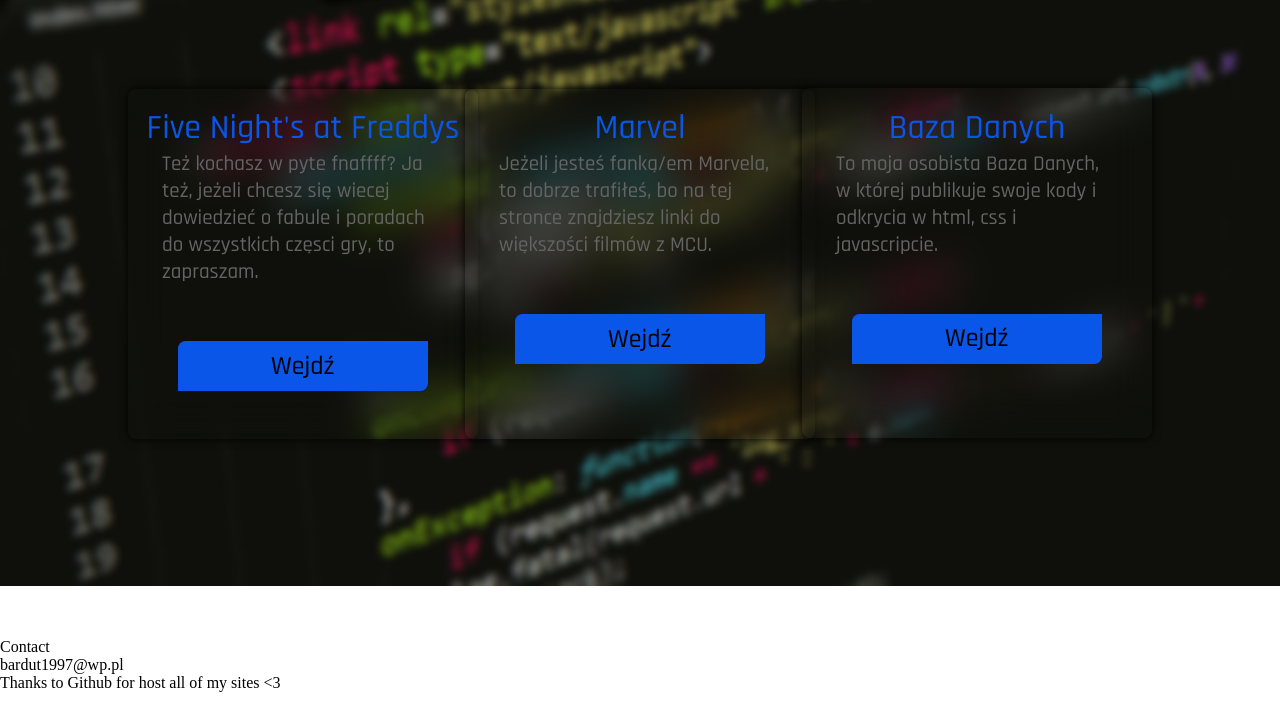
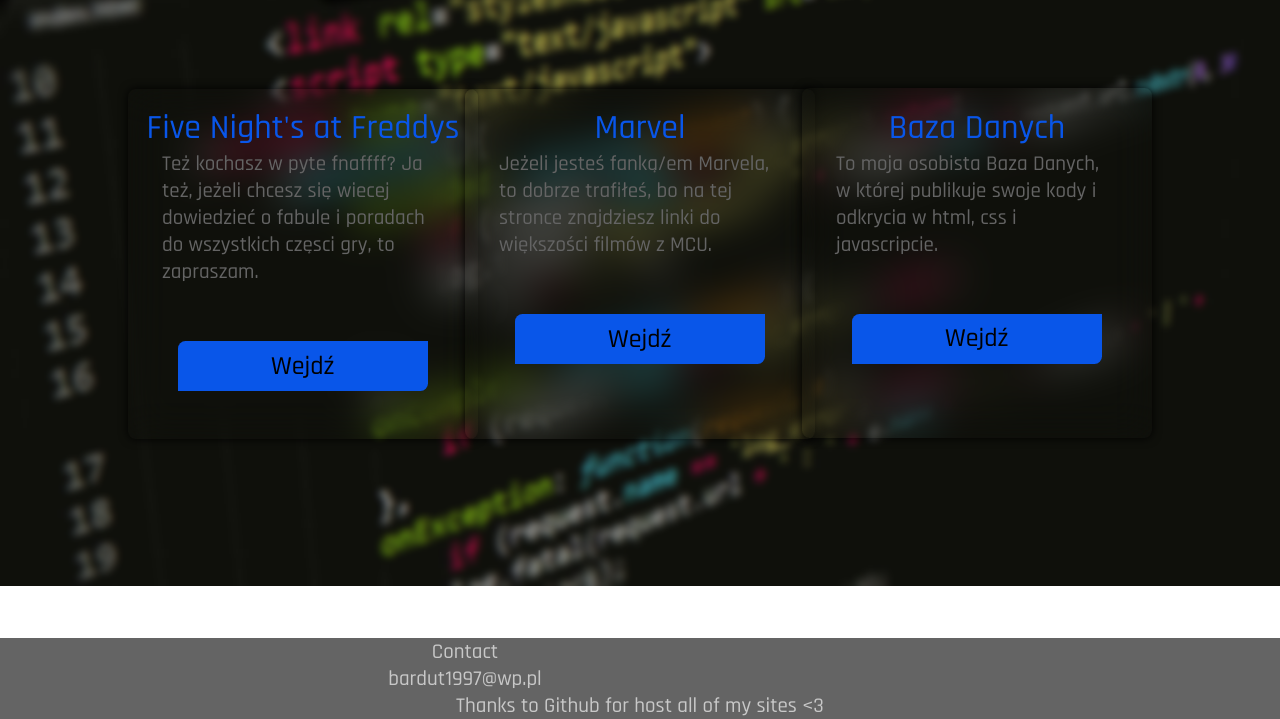
Before and after one commit to OkayBartex/okaybartex, a plain HTML site: page index.html in a window 1280 px wide. Shown: the part 733-1452 px from the top of the page. Before the commit the page ends 1425 px from the top, so only its background shows below. Drawn offline with Linux system fonts and the light colour scheme.

Commit message:
Update html+.css

```diff
--- a/html+.css
+++ b/html+.css
@@ -339,4 +339,13 @@
     box-shadow: 10px 10px 20px 0px black;
 }
 
-/* START OF PAGE 2 STYLES */
+.FOOTER {
+    background: rgba(100, 100, 100, 1);
+    text-align: center;
+}
+
+.FOOTER p {
+    font-family: Rajdhani;
+    font-size: 21px;
+    color: rgba(200, 200, 200, 1);
+}
```
